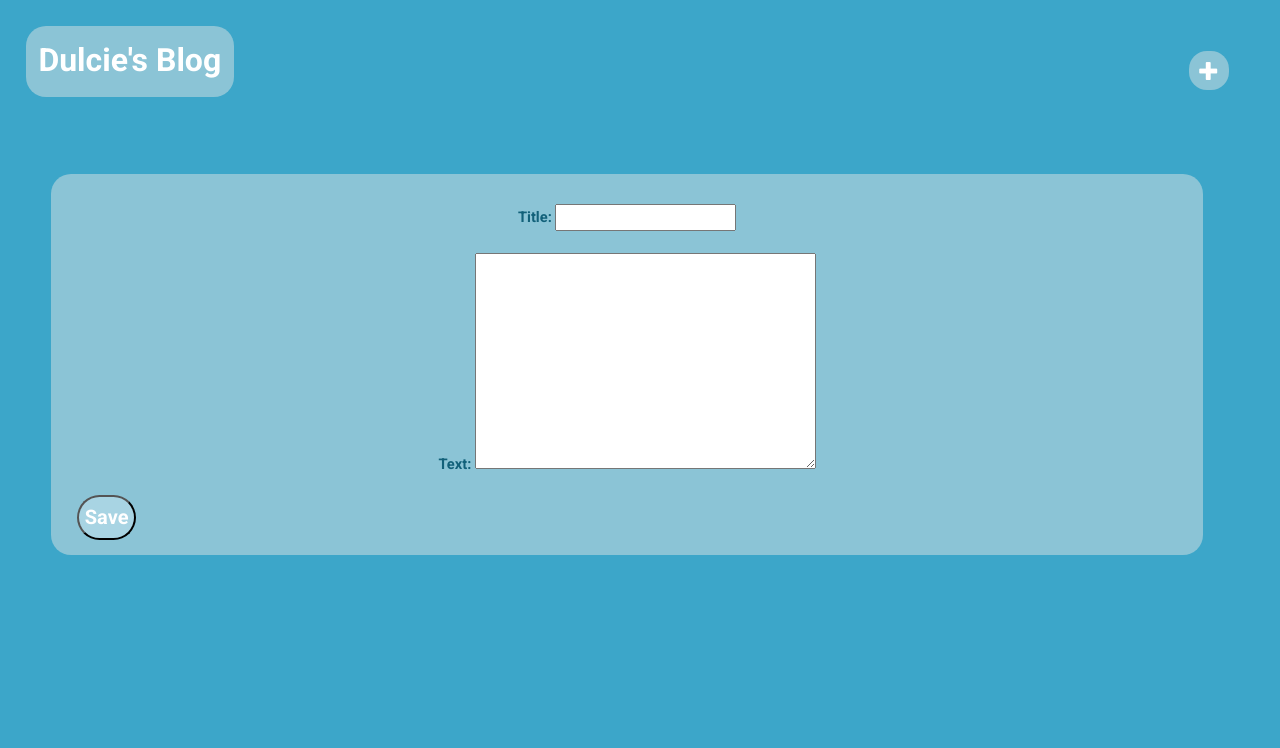
After one commit to frogwoo/django-blog, a Django app: page /post/new/ in a window 1280 px wide. The commit adds this page. Shown: the top 748 px of the page. Run offline with Django 3.2, Linux system fonts and the light colour scheme; some libraries are stand-ins or nearby versions.

Commit message:
Added post submit

```diff
--- /dev/null
+++ b/blog/forms.py
@@ -0,0 +1,7 @@
+from django import forms
+from .models import Post
+
+class PostForm(forms.ModelForm):
+    class Meta:
+        model = Post
+        fields = ('title', 'text')
--- a/blog/static/css/blog.css
+++ b/blog/static/css/blog.css
@@ -1,17 +1,34 @@
 body {
 	background-color: #3CA6C9;
+	color: #FFFFFF;
 	font-family: Roboto,sans-serif;
 
 }
-.header{
+.container-fluid{
     background-color: #8BC4D6;
     border-radius: 20px;
-    margin: 15px;
-    padding:8px;
+    margin: 2%;
+    padding:1%;
     display: inline-block;
     font-weight: bold;
 }
 
+.upper-right{
+    background-color: #8BC4D6;
+    border-radius: 18px;
+    margin: 4%;
+    padding:10px;
+    padding-top: 9px;
+    display: inline-block;
+    font-weight: bold;
+    float:right;
+    font-size: 140%;
+    clear:none;
+}
+
+span {
+	color: #FFFFFF;
+}
 .header a:hover {
 	font-weight: bolder;
 	text-decoration: none;
@@ -35,7 +52,7 @@ body {
     padding:10px;
 }
 
-.post .post-title {
+.post-title {
 	background-color: #A8D4E3;
 	display:inline-block;
 	margin: 3px;
@@ -48,7 +65,7 @@ body {
 	float:left;
 }
 
-.post-title a {
+.post-title a , .post-title h1{
 	color: #ffffff;
 }
 .post .post-date {
--- a/blog/templates/blog/base.html
+++ b/blog/templates/blog/base.html
@@ -20,8 +20,15 @@
 							</a>
 						</div>
 				</div>
+
+			</div>
+					<div class="upper-right">
+			<div class='text-right'>
+				<a class="new-post" href="{% url 'post_new' %}" class="top-menu"><span class="glyphicon glyphicon-plus"></span></a>
 			</div>
 		</div>
+		</div>
+
 		<div class='main'>
 			{% block content %}
 			{% endblock %}
--- /dev/null
+++ b/blog/templates/blog/post_edit.html
@@ -0,0 +1,8 @@
+{% extends 'blog/base.html' %}
+
+{% block content %}
+    <form method="POST" class="post" style="clear:both; margin: 4%; padding: 2%;padding-bottom:60px;text-align:center;width:90%">{% csrf_token %}
+        {{ form.as_p }}
+        <button type="submit" class="post-date" style="float:left;"><div>Save</div></button>
+    </form>
+{% endblock %}
--- a/blog/urls.py
+++ b/blog/urls.py
@@ -4,4 +4,5 @@ from . import views
 urlpatterns = [
 	url(r'^$', views.post_list, name='post_list'),
 	url(r'^post/(?P<pk>[0-9]+)/$', views.post_detail, name='post_detail'),
+	url(r'^post/new/$', views.post_new, name='post_new'),
 ]
--- a/blog/views.py
+++ b/blog/views.py
@@ -1,5 +1,6 @@
-from django.shortcuts import render,get_object_or_404
+from django.shortcuts import render,get_object_or_404,redirect
 from .models import Post
+from .forms import PostForm
 from django.utils import timezone
 
 # Create your views here.
@@ -10,3 +11,15 @@ def post_list(request):
 def post_detail(request,pk):
 	post = get_object_or_404(Post,pk=pk)
 	return render(request, 'blog/post_detail.html', {'post': post})
+def post_new(request):
+	if request.method == "POST":
+		form = PostForm(request.POST)
+		if form.is_valid():
+			post = form.save(commit=False)
+			post.author = request.user
+			post.published_date = timezone.now()
+			post.save()
+			return redirect('post_detail', pk=post.pk)
+	else:
+		form = PostForm()
+	return render(request, 'blog/post_edit.html', {'form': form})
```
